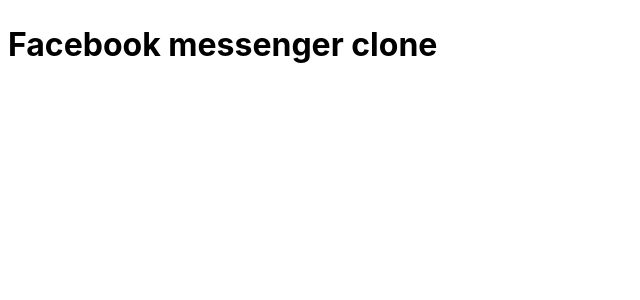
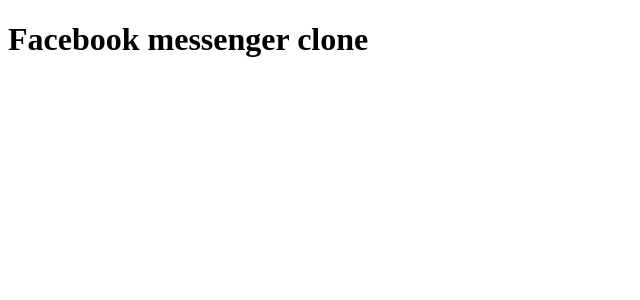
Before and after one commit to javascript-shinobis/messaging-app, a React (Vite) app in the folder client/: page / in a window 1280 px wide. Shown: the top 300 px of the page, without its empty margins (0-640 px from the left). Built offline with nearby package versions, Linux system fonts and the light colour scheme.

Commit message:
chore: remove unwanted pre-defined styles

```diff
--- a/client/src/index.css
+++ b/client/src/index.css
@@ -1,15 +1,3 @@
-:root {
-  font-family: Inter, system-ui, Avenir, Helvetica, Arial, sans-serif;
-  line-height: 1.5;
-  font-weight: 400;
-
-  font-synthesis: none;
-  text-rendering: optimizeLegibility;
-  -webkit-font-smoothing: antialiased;
-  -moz-osx-font-smoothing: grayscale;
-  -webkit-text-size-adjust: 100%;
-}
-
 .body {
   margin: 0;
   padding: 0;
```
